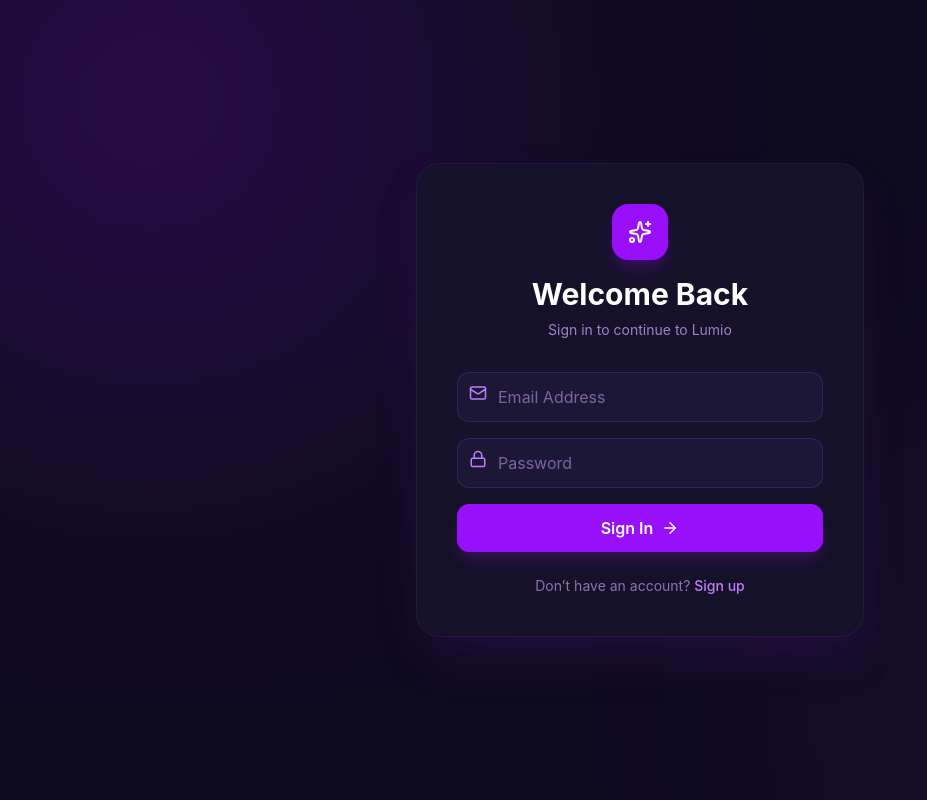
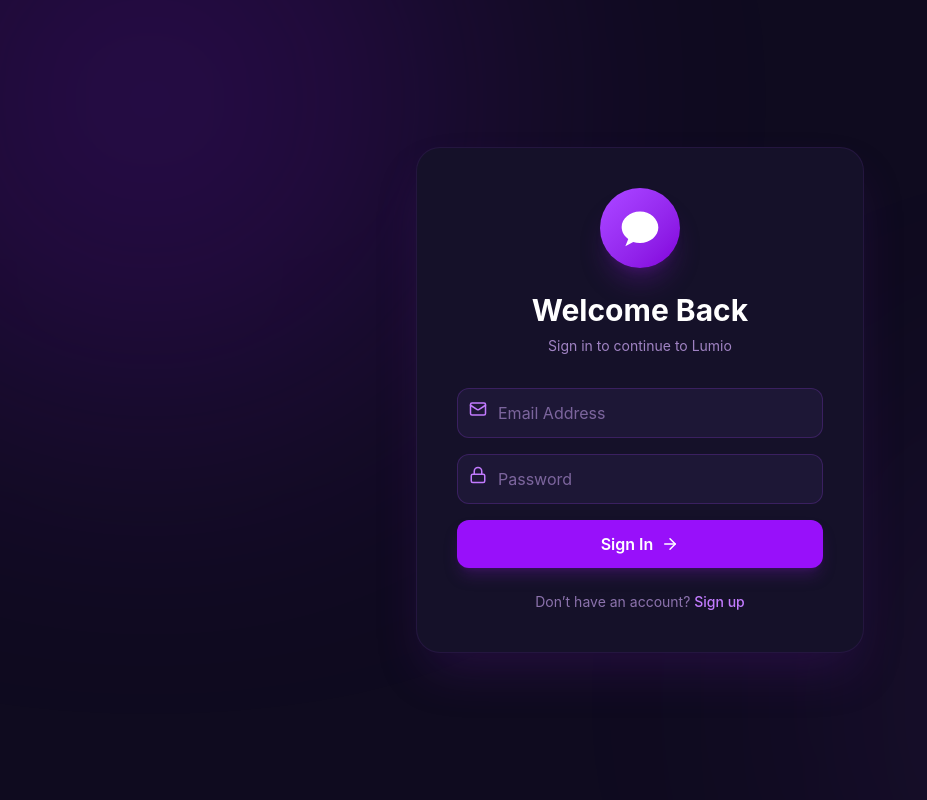
Before and after one commit to developer-badhan/Lumio, a React app in the folder frontend/: page /login in a window 1280 px wide. Shown: the whole page, without its empty margins (0-927 px from the left). Built offline with nearby package versions, Linux system fonts and the light colour scheme; the HTML template or start-up script is replaced by a standard one.

Commit message:
updated the login and verify ui

```diff
--- a/frontend/src/pages/Login.jsx
+++ b/frontend/src/pages/Login.jsx
@@ -65,12 +65,17 @@ const Login = () => {
 
         {/* Header */}
         <div className="text-center mb-8">
-          <div className="flex justify-center mb-4">
-            <div className="bg-purple-600 p-4 rounded-2xl shadow-lg shadow-purple-700/30">
-              <Sparkles className="text-white" size={24} />
+          <div className="flex justify-center mb-6">
+            <div className="w-20 h-20 rounded-full bg-linear-to-br from-purple-500 to-purple-700 flex items-center justify-center shadow-xl shadow-purple-900/40">
+              <svg
+                viewBox="0 0 24 24"
+                className="w-11 h-11"
+                fill="white"
+                  >
+                  <path d="M12 3C6.477 3 2 6.94 2 11.5c0 2.63 1.4 4.98 3.6 6.5L4 22l4.3-2.3c1.14.32 2.36.5 3.7.5 5.523 0 10-3.94 10-8.5S17.523 3 12 3z"/>
+              </svg>
             </div>
           </div>
-
           <h1 className="text-3xl font-bold text-white">
             Welcome Back
           </h1>
--- a/frontend/src/pages/VerifyOtp.jsx
+++ b/frontend/src/pages/VerifyOtp.jsx
@@ -163,7 +163,7 @@ const VerifyOTP = () => {
                 viewBox="0 0 24 24"
                 className="w-11 h-11"
                 fill="white"
-              >
+                >
                 <path d="M12 3C6.477 3 2 6.94 2 11.5c0 2.63 1.4 4.98 3.6 6.5L4 22l4.3-2.3c1.14.32 2.36.5 3.7.5 5.523 0 10-3.94 10-8.5S17.523 3 12 3z"/>
               </svg>
           </div>
```
